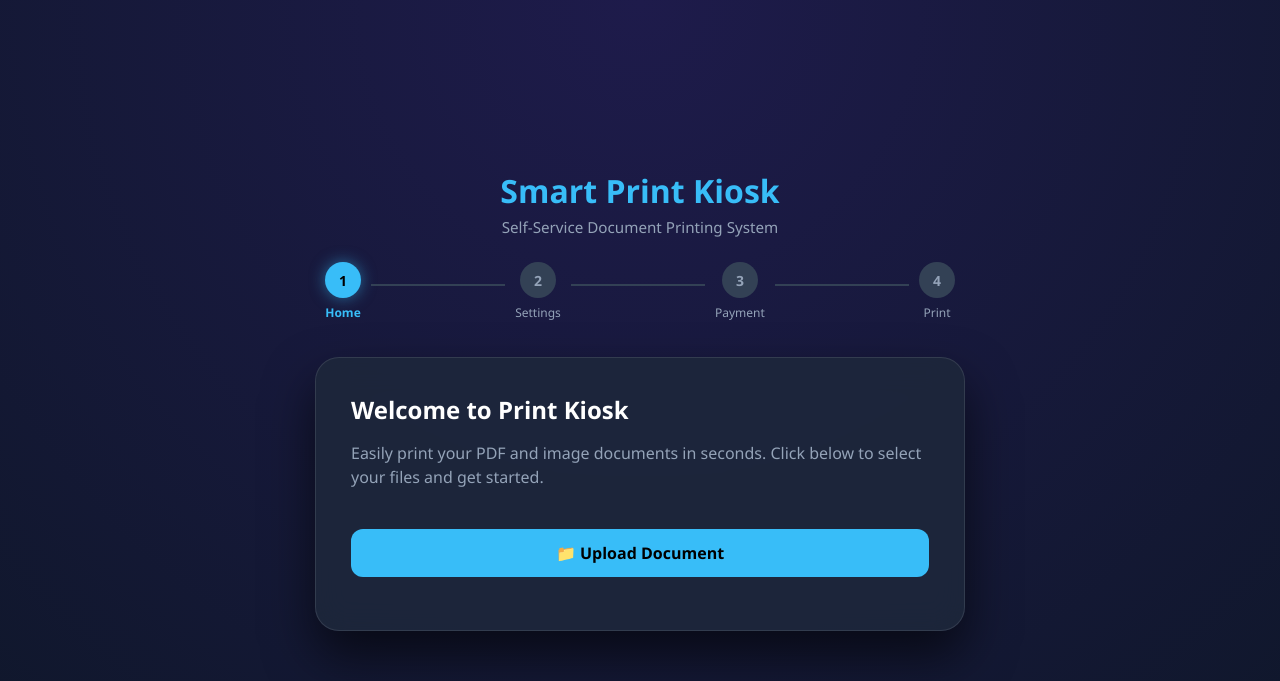
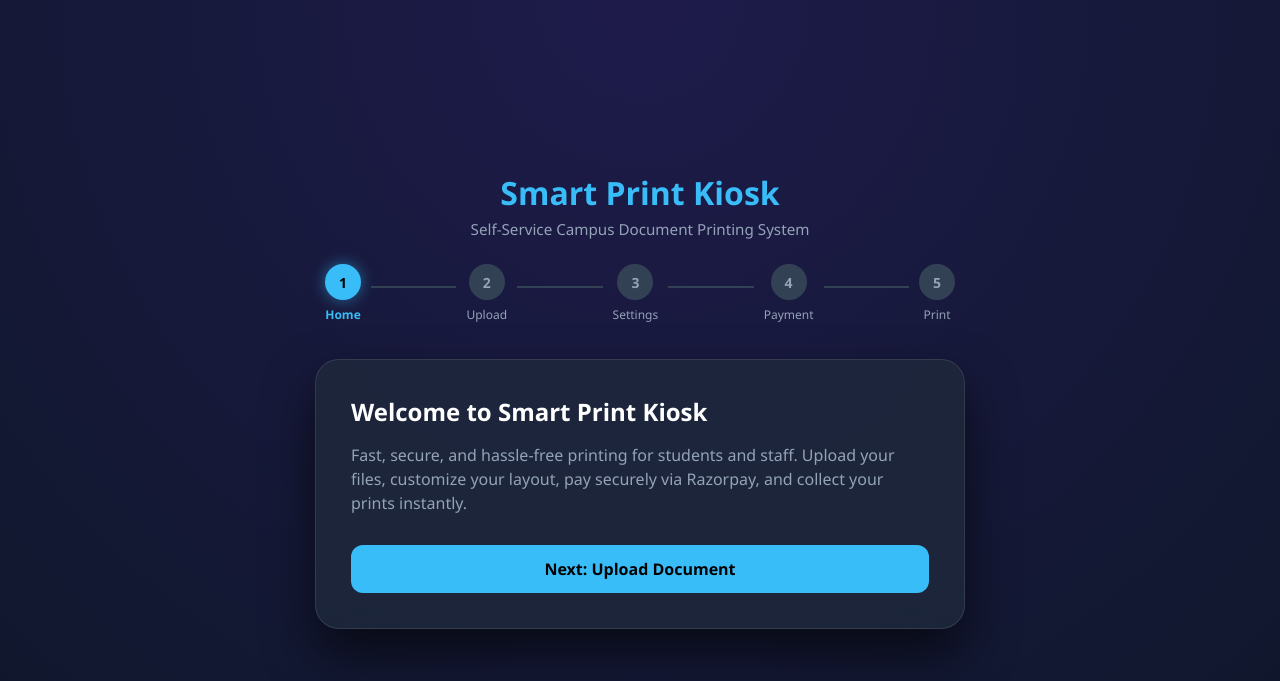
Before and after one commit to Sahilsaware/campus-print, a Flask app: page / in a window 1280 px wide. Shown: the top 681 px of the page. Run offline with Flask 3, Linux system fonts and the light colour scheme; some libraries are stand-ins or nearby versions.

Commit message:
Update index.html

```diff
--- a/templates/index.html
+++ b/templates/index.html
@@ -12,33 +12,48 @@
 <div class="kiosk-container">
     <div class="header-section">
         <h1>Smart Print Kiosk</h1>
-        <p>Self-Service Document Printing System</p>
+        <p>Self-Service Campus Document Printing System</p>
     </div>
 
+    <!-- 5-Step Tracker Bar -->
     <div class="step-tracker">
         <div class="step-node active" id="node-1"><span>1</span><label>Home</label></div>
         <div class="step-line"></div>
-        <div class="step-node" id="node-2"><span>2</span><label>Settings</label></div>
+        <div class="step-node" id="node-2"><span>2</span><label>Upload</label></div>
         <div class="step-line"></div>
-        <div class="step-node" id="node-3"><span>3</span><label>Payment</label></div>
+        <div class="step-node" id="node-3"><span>3</span><label>Settings</label></div>
         <div class="step-line"></div>
-        <div class="step-node" id="node-4"><span>4</span><label>Print</label></div>
+        <div class="step-node" id="node-4"><span>4</span><label>Payment</label></div>
+        <div class="step-line"></div>
+        <div class="step-node" id="node-5"><span>5</span><label>Print</label></div>
     </div>
 
     <div class="kiosk-card">
-        <!-- Step 1: Info & Upload Trigger -->
+        <!-- Step 1: Home / Info -->
         <div class="step-content active" id="step-1">
-            <h2>Welcome to Print Kiosk</h2>
-            <p class="info-text">Easily print your PDF and image documents in seconds. Click below to select your files and get started.</p>
+            <h2>Welcome to Smart Print Kiosk</h2>
+            <p class="info-text">Fast, secure, and hassle-free printing for students and staff. Upload your files, customize your layout, pay securely via Razorpay, and collect your prints instantly.</p>
+            <button class="btn" onclick="setStep(2)" style="margin-top: 30px;">Next: Upload Document</button>
+        </div>
 
-            <div class="form-group" style="margin-top: 30px;">
-                <input type="file" id="file-input" multiple accept=".pdf,.png,.jpg,.jpeg" style="display: none;" onchange="handleFileSelection()">
-                <button class="btn" onclick="document.getElementById('file-input').click()">📁 Upload Document</button>
+        <!-- Step 2: Separate Upload Tab -->
+        <div class="step-content" id="step-2">
+            <h2>Upload Document</h2>
+            <p class="info-text">Select your PDF or Image documents to begin printing.</p>
+
+            <div class="form-group" style="margin-top: 20px;">
+                <label>Choose PDF, PNG, or JPG files</label>
+                <input type="file" id="file-input" multiple accept=".pdf,.png,.jpg,.jpeg">
+            </div>
+
+            <div class="btn-row" style="margin-top: 30px;">
+                <button class="btn secondary-btn" onclick="setStep(1)">Back</button>
+                <button class="btn" onclick="handleFileUploadAndNext()">Next: Print Settings</button>
             </div>
         </div>
 
-        <!-- Step 2: Advanced Print Settings (Real Printer Dialogue Options + Back Button) -->
-        <div class="step-content" id="step-2">
+        <!-- Step 3: Print Settings (Advanced Printer Dialogue Options) -->
+        <div class="step-content" id="step-3">
             <h2>Print Settings</h2>
 
             <div class="form-group">
@@ -94,14 +109,14 @@
             </div>
 
             <div class="btn-row">
-                <button class="btn secondary-btn" onclick="setStep(1)">Back</button>
-                <button class="btn" onclick="goToStep3()">Next: Summary</button>
+                <button class="btn secondary-btn" onclick="setStep(2)">Back</button>
+                <button class="btn" onclick="goToStep4()">Next: Order Summary</button>
             </div>
         </div>
 
-        <!-- Step 3: Summary & Fixed Razorpay Payment -->
-        <div class="step-content" id="step-3">
-            <h2>Order Summary</h2>
+        <!-- Step 4: Summary & Razorpay Payment Tab -->
+        <div class="step-content" id="step-4">
+            <h2>Order Summary & Payment</h2>
             <div class="summary-box">
                 <div class="summary-row"><span>Total Pages Detected:</span><span id="summary-pages">0</span></div>
                 <div class="summary-row"><span>Selected Pages to Print:</span><span id="summary-print-pages">0</span></div>
@@ -110,13 +125,13 @@
             </div>
 
             <div class="btn-row">
-                <button class="btn secondary-btn" onclick="setStep(2)">Back</button>
-                <button class="btn pay-btn" onclick="processPayment()">Pay with Razorpay & Print</button>
+                <button class="btn secondary-btn" onclick="setStep(3)">Back</button>
+                <button class="btn pay-btn" onclick="processPayment()">Pay with Razorpay</button>
             </div>
         </div>
 
-        <!-- Step 4: Status -->
-        <div class="step-content" id="step-4">
+        <!-- Step 5: Status / Print Output -->
+        <div class="step-content" id="step-5">
             <h2>Processing Print Job</h2>
             <p id="status-text" class="status-msg">Please wait while your document is being printed...</p>
             <button class="btn reset-btn" onclick="resetKiosk()">Print Another File</button>
@@ -139,9 +154,12 @@
         }
     }
 
-    async function handleFileSelection() {
+    async function handleFileUploadAndNext() {
         const files = document.getElementById('file-input').files;
-        if (files.length === 0) return;
+        if (files.length === 0) {
+            alert('Please select at least one file before proceeding.');
+            return;
+        }
 
         const formData = new FormData();
         for (let i = 0; i < files.length; i++) {
@@ -154,7 +172,7 @@
             if (res.ok) {
                 totalDetectedPages = data.total_pages;
                 calculatePrice();
-                setStep(2); // Automatically move to settings after file selection
+                setStep(3); // Move to Settings tab
             } else {
                 alert(data.error || 'Failed to analyze files.');
             }
@@ -200,21 +218,21 @@
         document.getElementById('summary-total').innerText = `₹${finalCalculatedCost}`;
     }
 
-    function goToStep3() {
+    function goToStep4() {
         calculatePrice();
-        setStep(3);
+        setStep(4);
     }
 
     function processPayment() {
-        // Correct Razorpay integration setup with fallback
         if (finalCalculatedCost <= 0) {
             sendToPrinter();
             return;
         }
 
+        // Standard Razorpay Test Options with correct test key structure
         var options = {
-            "key": "rzp_test_1234567890abcdef", // Valid test format string
-            "amount": finalCalculatedCost * 100,
+            "key": "rzp_test_Kz123456789abc",
+            "amount": finalCalculatedCost * 100, // Amount in paise
             "currency": "INR",
             "name": "Smart Print Kiosk",
             "description": "Document Printing Fee",
@@ -223,7 +241,7 @@
             },
             "modal": {
                 "ondismiss": function(){
-                    // Optional: handle if user closes popup
+                    console.log('Payment modal closed by user');
                 }
             },
             "prefill": {
@@ -239,18 +257,17 @@
         try {
             var rzp1 = new Razorpay(options);
             rzp1.on('payment.failed', function (response){
-                alert("Payment failed: " + response.error.description);
+                alert("Payment Failed: " + response.error.description);
             });
             rzp1.open();
         } catch (err) {
-            // Fallback if network blocks or script fails to load
-            console.warn("Razorpay popup failed, proceeding via direct print trigger.");
+            console.warn("Razorpay script error, triggering direct print fallback.");
             sendToPrinter();
         }
     }
 
     async function sendToPrinter() {
-        setStep(4);
+        setStep(5);
         const files = document.getElementById('file-input').files;
         const formData = new FormData();
 
@@ -264,7 +281,7 @@
             const data = await res.json();
 
             if (res.ok) {
-                document.getElementById('status-text').innerText = "Payment & Print successful! Please collect your pages from the tray.";
+                document.getElementById('status-text').innerText = "Payment successful & Printing started! Please collect your pages from the tray.";
             } else {
                 document.getElementById('status-text').innerText = "Printing error: " + (data.error || "Unknown error");
             }
```
